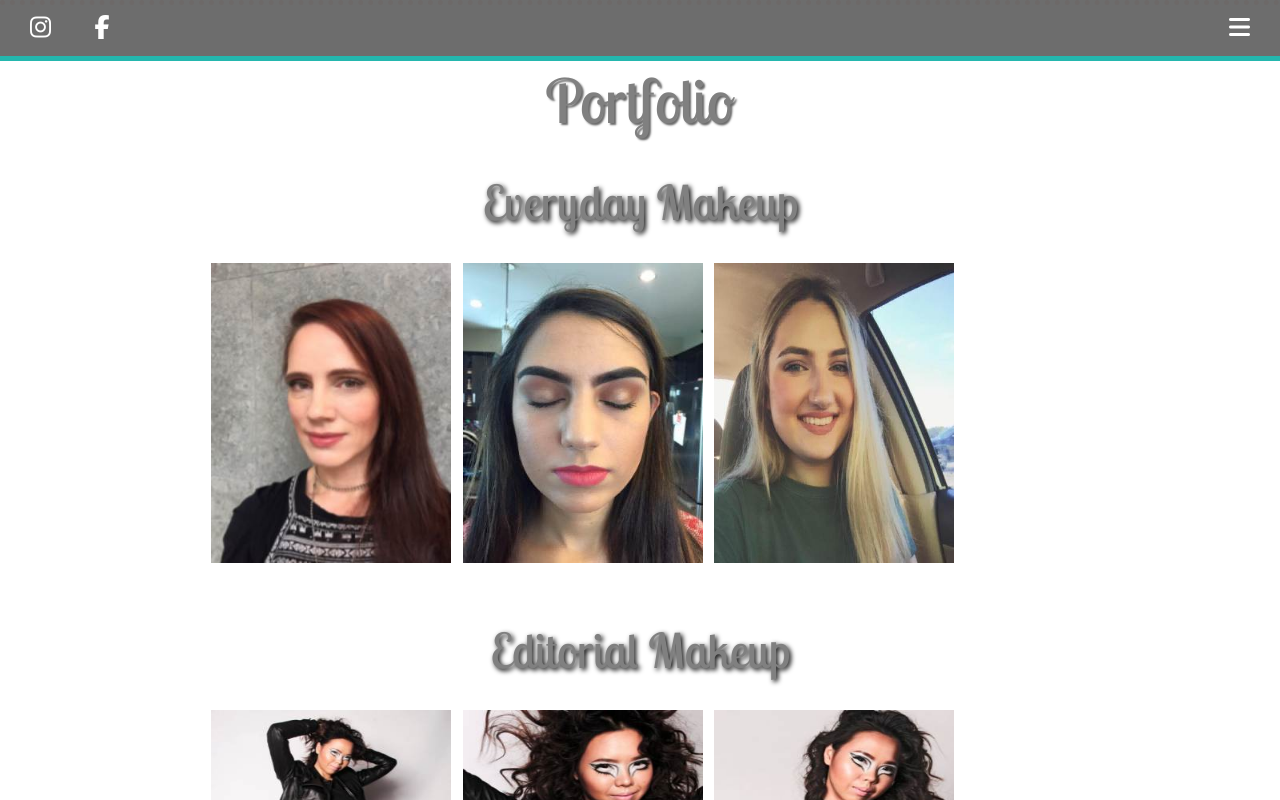
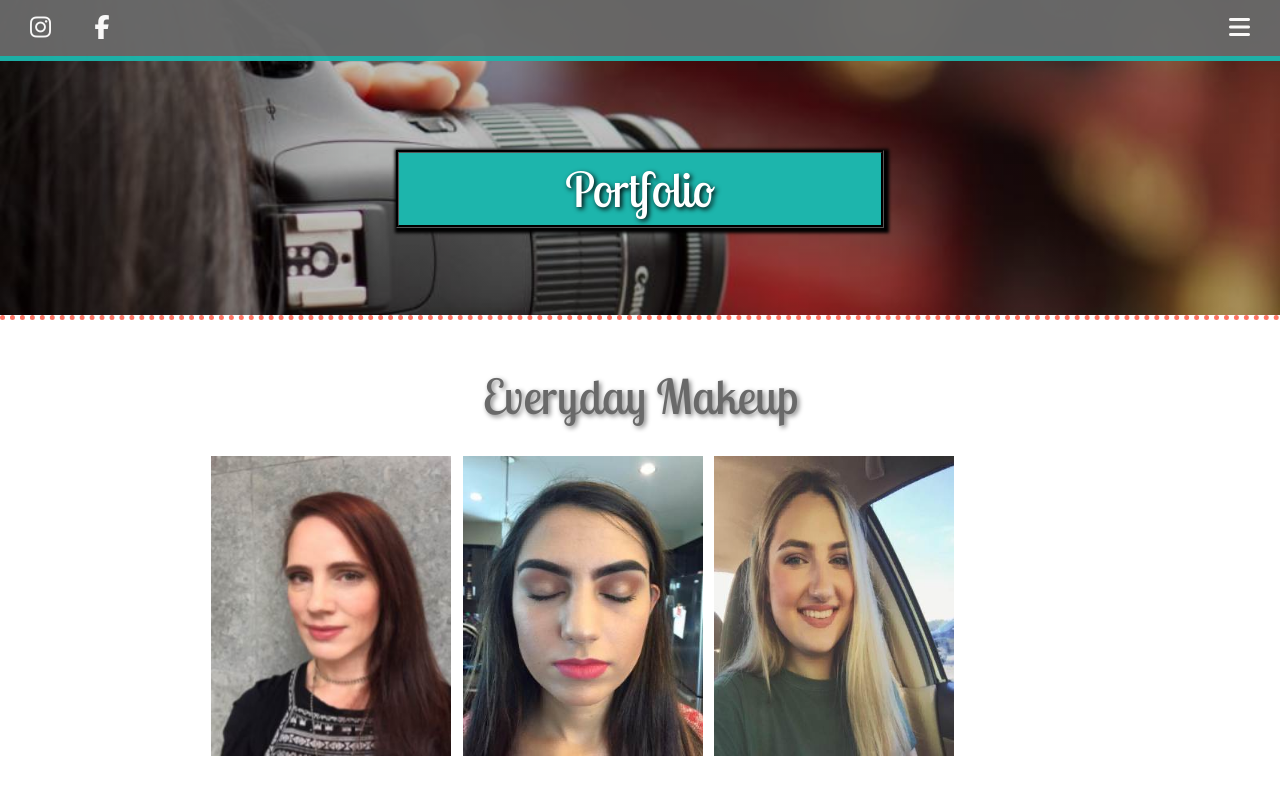
Before and after one commit to mmayert/Makeup-by-Shae, a plain HTML site: page pages/portfolio.html in a window 1280 px wide. Shown: the top 800 px of the page. Drawn offline with nearby package versions, Linux system fonts and the light colour scheme.

Commit message:
portfolio fixed

```diff
--- a/pages/portfolio.html
+++ b/pages/portfolio.html
@@ -36,10 +36,17 @@
                 </ul>
             </nav>
 
+    <!--Banner-->
+     <div class="banner-container-portfolio">
+                <section class="banner-words-portfolio">
+                    <h1 class="first-line-portfolio"> Portfolio</h1>
+                </section>
+            </div>
+
+    <div class="page-content-portfolio">
+
 <!--Everyday Makeup-->
             <div class="container-3">
-            <h1 class="section-header"> Portfolio </h1>
-
             <div class="everyday-makeup">
                 <h2 class="section-sub-header"> Everyday Makeup </h2>
                 <div class="everyday-photos  clear-float">
--- a/styles/style.css
+++ b/styles/style.css
@@ -12,8 +12,8 @@ body {
     margin:20px;
     text-align: center;
     font-family: 'Lobster Two', cursive;
-    color:grey;
-    text-shadow:2px 2px 2px dimgray;
+    color:dimgray;
+    text-shadow:2px 2px 2px gray;
 }
 
 .section-sub-header {
@@ -21,8 +21,8 @@ body {
     margin:10px;
     text-align:center;
     font-family:'Lobster Two', cursive;
-    color:grey;
-    text-shadow:2px 2px 5px black;
+    color:dimgray;
+    text-shadow:2px 2px 5px gray;
 }
 
 img {
@@ -496,6 +496,49 @@ button {
 
 /*Portfolio-1 */
 
+.banner-container-portfolio {
+    background:
+    linear-gradient(to top,
+    rgba(0, 0, 0, 0.25) 0%,
+    rgba(0, 0, 0, 0.25) 100%
+    ),
+     url('../img/banner-images/portfolio-banner.jpg');
+    text-align: center;
+    background-size:cover;
+    background-repeat:no-repeat;
+    background-attachment:scroll;
+    background-position:center top;
+    color:white;
+    clear:both;
+    padding:150px 30px 100px 30px;
+    position:fixed;
+    width:100vw;
+    height:auto;
+    box-sizing:border-box;
+
+}
+
+.banner-words-portfolio{
+    margin:0 20%;
+    background:#1DB5AC;
+    box-shadow:2px 2px 3px 3px black;
+    border:3px groove black;
+}
+
+.page-content-portfolio {
+    top:315px;
+    position:relative;
+    width:100vw;
+    background:white;
+}
+
+.first-line-portfolio {
+    font-size:2.2em;
+    font-family: 'Lobster Two', cursive;
+    text-shadow:2px 2px 5px black;
+}
+
+
 .everyday-photos a, .editorial-photos a, .evening-photos a{
     float:center;
     width:20%;
--- a/styles/tablet-break-point.css
+++ b/styles/tablet-break-point.css
@@ -93,7 +93,7 @@
     font-size:2em;
 }
 
-<<<<<<< HEAD
+
 
 /*
 .polaroid-effect img {
@@ -111,19 +111,13 @@
 }
 */
 
-=======
->>>>>>> parent of 3223aa8... banners
+
 .about-section .about-icons {
     text-align:center;
 }
 
 .about-shae {
     display:inline-block;
-<<<<<<< HEAD
-    margin-bottom:4%;
-
-=======
->>>>>>> parent of 3223aa8... banners
 
 
 }
@@ -141,14 +135,14 @@
     width:65%;
     height:65%;
     margin:0 0;
-<<<<<<< HEAD
+}
+
+    /*
     width:70%;
     height:50%;
-    margin-top:30px;
+    margin-top:30px;*/
 
-=======
->>>>>>> parent of 3223aa8... banners
-}
+
 
 /*Footer*/
 .site-footer .toggle {
@@ -158,7 +152,7 @@
 .icon-pack{
     font-size:12px;
 }
-}
+
 
 
 /*Services*/
@@ -178,3 +172,14 @@
 .container-4 .section-sub-header{
     font-size:2.5em;
 }
+
+
+/*Portfolio*/
+
+.first-line-portfolio {
+    font-size:3em;
+}
+
+.banner-words-portfolio {
+    margin:0 30%;
+}
```
Also changed, not shown: img/banner-images/portfolio-banner.jpg (added).
